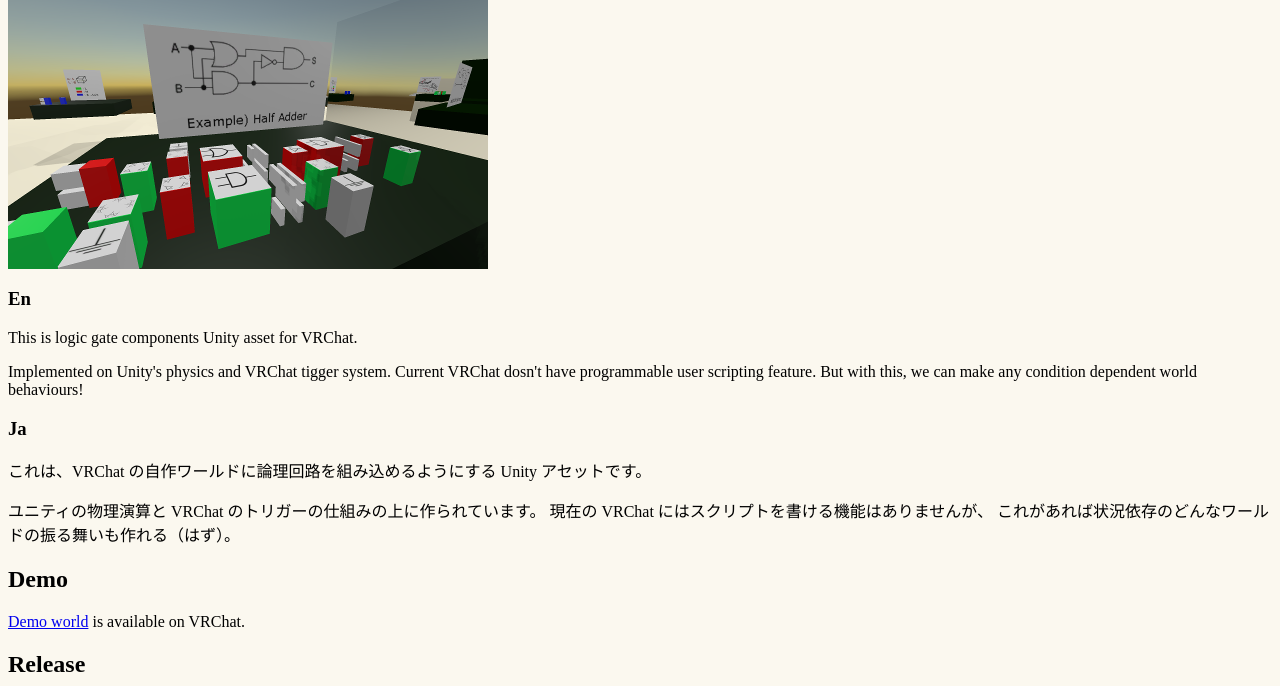
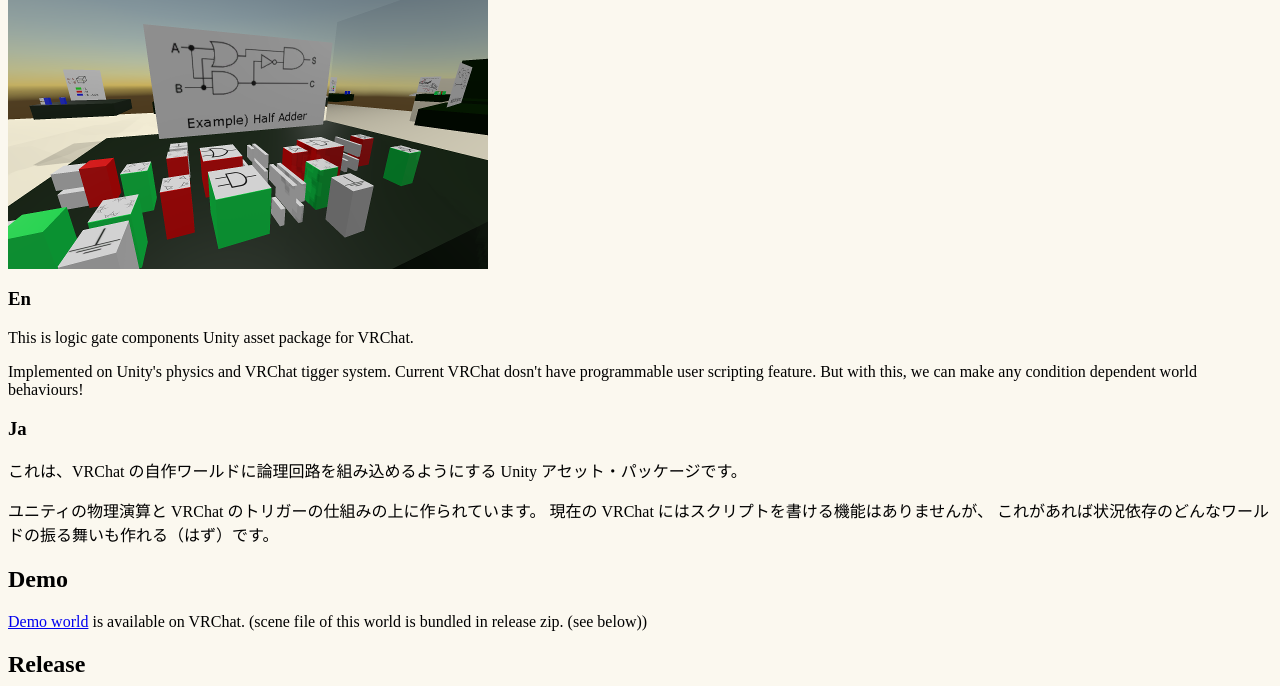
Before and after one commit to naqtn/VRCPhysLogicGate, a plain HTML site: page docs/index.html in a window 1280 px wide. Shown: the part 114-800 px from the top of the page. Drawn offline with Linux system fonts and the light colour scheme.

Commit message:
improve docs

```diff
--- a/docs/index.html
+++ b/docs/index.html
@@ -18,21 +18,26 @@
 <img src="img/half-adder-overview.png">
 
 <h3>En</h3>
-<p>This is logic gate components Unity asset for VRChat.</p>
+<p>This is logic gate components Unity asset package for VRChat.</p>
 <p>Implemented on Unity's physics and VRChat tigger system.
 Current VRChat dosn't have programmable user scripting feature.
 But with this, we can make any condition dependent world behaviours!</p>
 
 <h3>Ja</h3>
-<p>これは、VRChat の自作ワールドに論理回路を組み込めるようにする Unity アセットです。</p>
+<p>これは、VRChat の自作ワールドに論理回路を組み込めるようにする Unity アセット・パッケージです。</p>
 <p>ユニティの物理演算と VRChat のトリガーの仕組みの上に作られています。
 現在の VRChat にはスクリプトを書ける機能はありませんが、
-これがあれば状況依存のどんなワールドの振る舞いも作れる（はず）。</p>
+これがあれば状況依存のどんなワールドの振る舞いも作れる（はず）です。</p>
 
 <h2>Demo</h2>
 <a href="https://vrchat.net/launch?worldId=wrld_fb79134c-bdf0-4bab-b4ae-7ff4a1ba79b3">Demo world</a> is available on VRChat.
+(scene file of this world is bundled in release zip. (see below))
+
 
 <h2>Release</h2>
+
+Import to Unity: Unity menu > Assets > Import Package > Custom Package
+
 <ul>
 <li> 2018-01-16 <a href="release/placeholder.txt">placeholder.txt</a>
 <ul>
```
Also changed, not shown: 1 other file.
